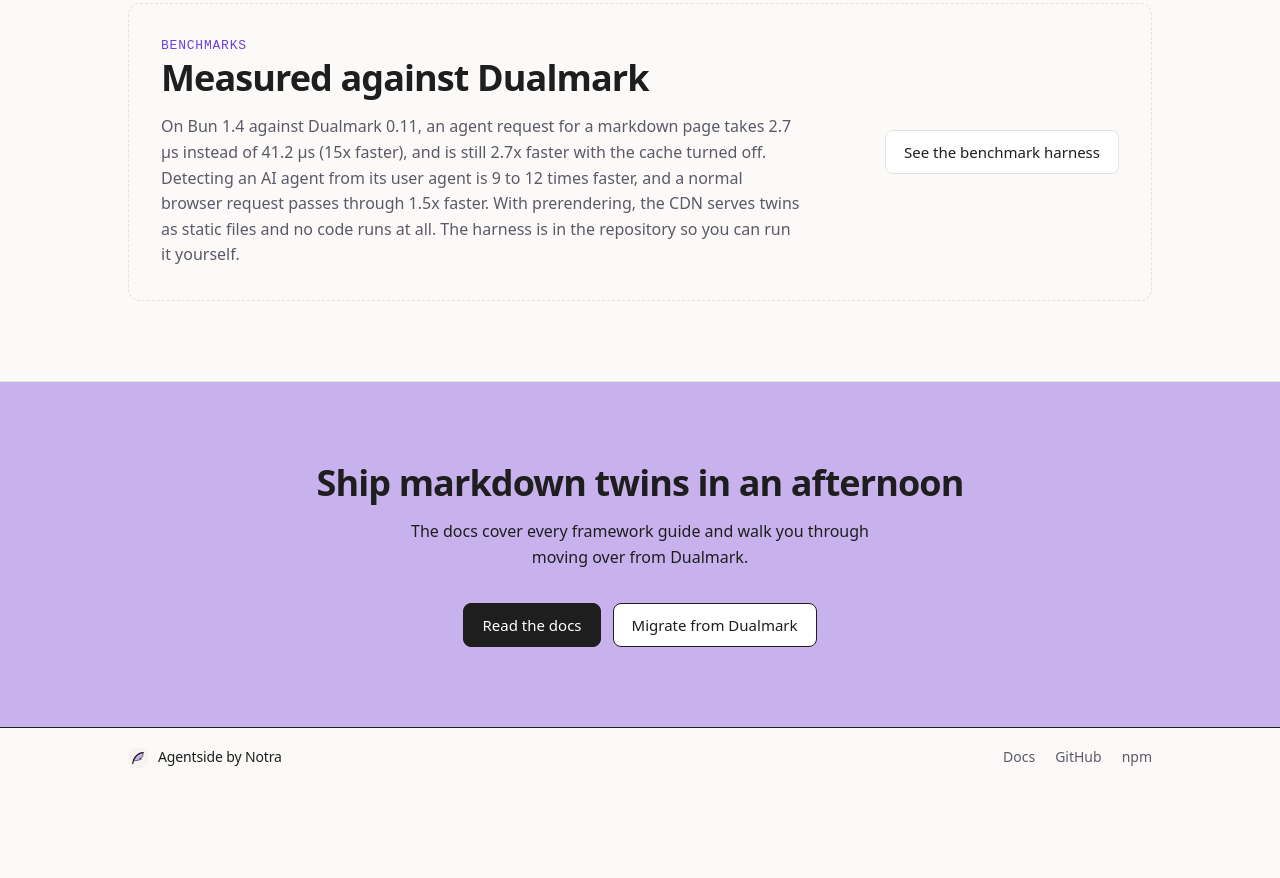
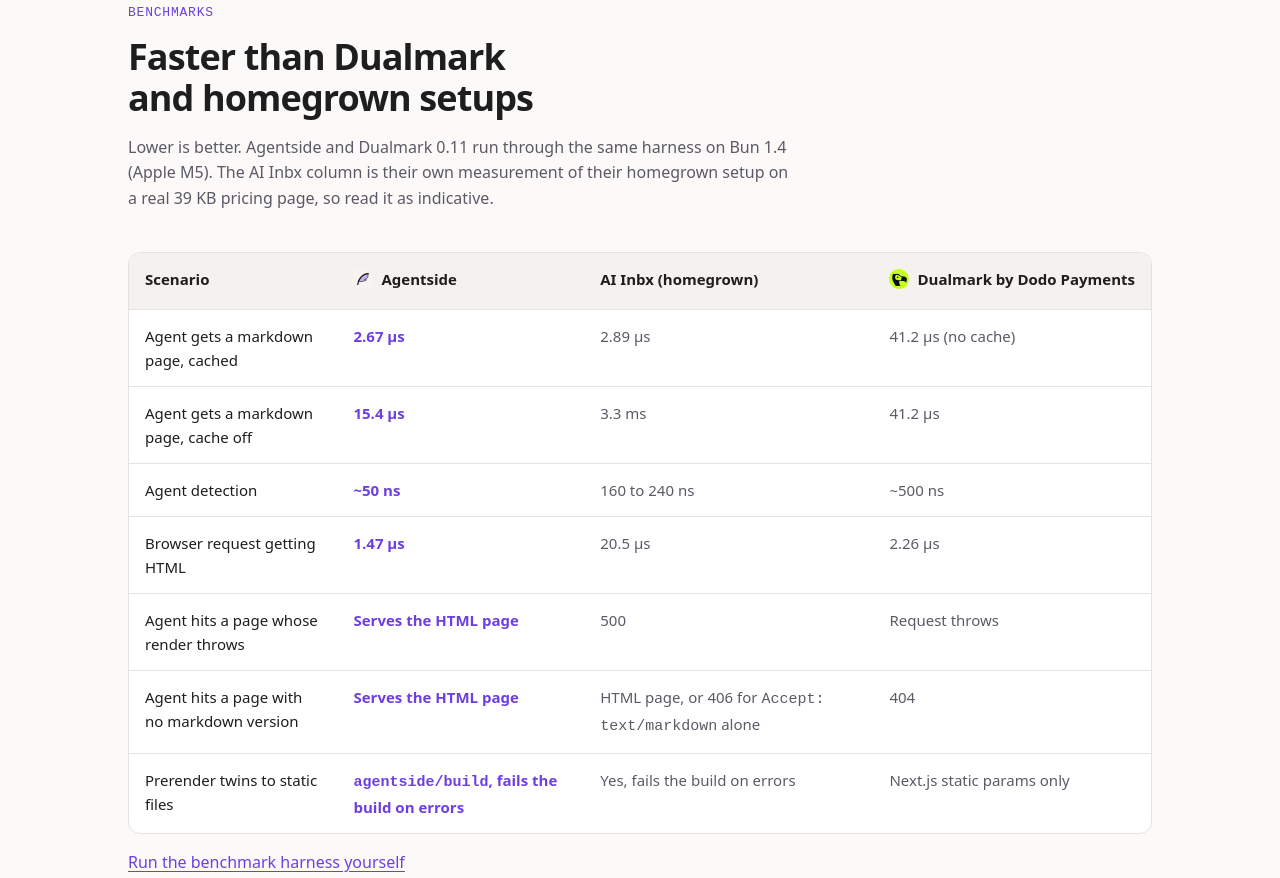
Before and after one commit to usenotra/agentside, an Astro site in the folder apps/web/: page / in a window 1280 px wide. Shown: the part 3413-4291 px from the top of the page. Before the commit the page ends 4201 px from the top, so only its background shows below. Built offline with nearby package versions, Linux system fonts and the light colour scheme; Astro itself is replaced by a stand-in of ours.

Commit message:
feat(web): benchmark table against AI Inbx and Dualmark

```diff
--- a/apps/web/src/pages/index.astro
+++ b/apps/web/src/pages/index.astro
@@ -118,7 +118,7 @@ const failures = [
         </a>
         <nav class="nav" aria-label="Main">
           <a href={DOCS_URL}>Docs</a>
-          <a href={BENCHMARKS_URL}>Benchmarks</a>
+          <a href="#benchmarks">Benchmarks</a>
           <a href={GITHUB_URL}>GitHub</a>
         </nav>
       </div>
@@ -243,20 +243,76 @@ const failures = [
 
       <section class="section">
         <div class="wrap">
-          <div class="bench">
-            <div>
-              <p class="kicker">Benchmarks</p>
-              <h2>Measured against Dualmark</h2>
-              <p>
-                On Bun 1.4 against Dualmark 0.11, an agent request for a markdown page takes 2.7 µs instead of
-                41.2 µs (15x faster), and is still 2.7x faster with the cache turned off. Detecting an AI agent from
-                its user agent is 9 to 12 times faster, and a normal browser request passes through 1.5x faster.
-                With prerendering, the CDN serves twins as static files and no code runs at all.
-                The harness is in the repository so you can run it yourself.
-              </p>
-            </div>
-            <a class="button" href={BENCHMARKS_URL}>See the benchmark harness</a>
+          <div class="section-head">
+            <p class="kicker">Benchmarks</p>
+            <h2 id="benchmarks">Faster than Dualmark and homegrown setups</h2>
+            <p>
+              Lower is better. Agentside and Dualmark 0.11 run through the same harness on Bun 1.4 (Apple M5). The AI
+              Inbx column is their own measurement of their homegrown setup on a real 39 KB pricing page, so read it
+              as indicative.
+            </p>
           </div>
+          <div class="table-scroll">
+            <table class="bench-table">
+              <thead>
+                <tr>
+                  <th scope="col">Scenario</th>
+                  <th scope="col">
+                    <span class="vendor"><img src="/logo.svg" alt="" width="20" height="20" />Agentside</span>
+                  </th>
+                  <th scope="col"><span class="vendor">AI Inbx (homegrown)</span></th>
+                  <th scope="col">
+                    <span class="vendor"><img src="/dodo-payments.svg" alt="" width="20" height="20" />Dualmark by Dodo Payments</span>
+                  </th>
+                </tr>
+              </thead>
+              <tbody>
+                <tr>
+                  <th scope="row">Agent gets a markdown page, cached</th>
+                  <td class="best">2.67 µs</td>
+                  <td>2.89 µs</td>
+                  <td>41.2 µs (no cache)</td>
+                </tr>
+                <tr>
+                  <th scope="row">Agent gets a markdown page, cache off</th>
+                  <td class="best">15.4 µs</td>
+                  <td>3.3 ms</td>
+                  <td>41.2 µs</td>
+                </tr>
+                <tr>
+                  <th scope="row">Agent detection</th>
+                  <td class="best">~50 ns</td>
+                  <td>160 to 240 ns</td>
+                  <td>~500 ns</td>
+                </tr>
+                <tr>
+                  <th scope="row">Browser request getting HTML</th>
+                  <td class="best">1.47 µs</td>
+                  <td>20.5 µs</td>
+                  <td>2.26 µs</td>
+                </tr>
+                <tr>
+                  <th scope="row">Agent hits a page whose render throws</th>
+                  <td class="best">Serves the HTML page</td>
+                  <td>500</td>
+                  <td>Request throws</td>
+                </tr>
+                <tr>
+                  <th scope="row">Agent hits a page with no markdown version</th>
+                  <td class="best">Serves the HTML page</td>
+                  <td>HTML page, or 406 for <code>Accept: text/markdown</code> alone</td>
+                  <td>404</td>
+                </tr>
+                <tr>
+                  <th scope="row">Prerender twins to static files</th>
+                  <td class="best"><code>agentside/build</code>, fails the build on errors</td>
+                  <td>Yes, fails the build on errors</td>
+                  <td>Next.js static params only</td>
+                </tr>
+              </tbody>
+            </table>
+          </div>
+          <p class="bench-foot"><a class="text-link" href={BENCHMARKS_URL}>Run the benchmark harness yourself</a></p>
         </div>
       </section>
 
@@ -476,7 +532,6 @@ const failures = [
 
   .copy p,
   .section-head p,
-  .bench p,
   .cta p {
     color: var(--muted);
     text-wrap: pretty;
@@ -579,24 +634,66 @@ const failures = [
     color: var(--primary-text);
   }
 
-  .bench {
-    display: grid;
-    gap: 1.5rem;
-    align-items: center;
-    padding: 2rem;
-    border: 1px dashed var(--border);
+  .table-scroll {
+    overflow-x: auto;
+    border: 1px solid var(--border);
     border-radius: 0.75rem;
+    background: var(--surface);
   }
 
-  @media (min-width: 48rem) {
-    .bench {
-      grid-template-columns: 1fr auto;
-    }
+  .bench-table {
+    width: 100%;
+    min-width: 44rem;
+    border-collapse: collapse;
+    font-size: 0.9375rem;
   }
 
-  .bench p {
-    margin: 0;
-    max-width: 40rem;
+  .bench-table th,
+  .bench-table td {
+    padding: 0.875rem 1rem;
+    text-align: left;
+    vertical-align: top;
+    border-bottom: 1px solid var(--border);
+  }
+
+  .bench-table tbody tr:last-child th,
+  .bench-table tbody tr:last-child td {
+    border-bottom: 0;
+  }
+
+  .bench-table thead th {
+    background: var(--muted-surface);
+    font-weight: 600;
+    white-space: nowrap;
+  }
+
+  .bench-table tbody th {
+    font-weight: 500;
+  }
+
+  .bench-table td {
+    color: var(--muted);
+    font-variant-numeric: tabular-nums;
+  }
+
+  .bench-table td.best {
+    color: var(--primary-text);
+    font-weight: 600;
+  }
+
+  .vendor {
+    display: inline-flex;
+    align-items: center;
+    gap: 0.5rem;
+  }
+
+  .vendor img {
+    flex-shrink: 0;
+    border-radius: 0.25rem;
+  }
+
+  .bench-foot {
+    margin: 1rem 0 0;
   }
 
   .cta {
```
Also changed, not shown: apps/web/public/dodo-payments.svg (added).
